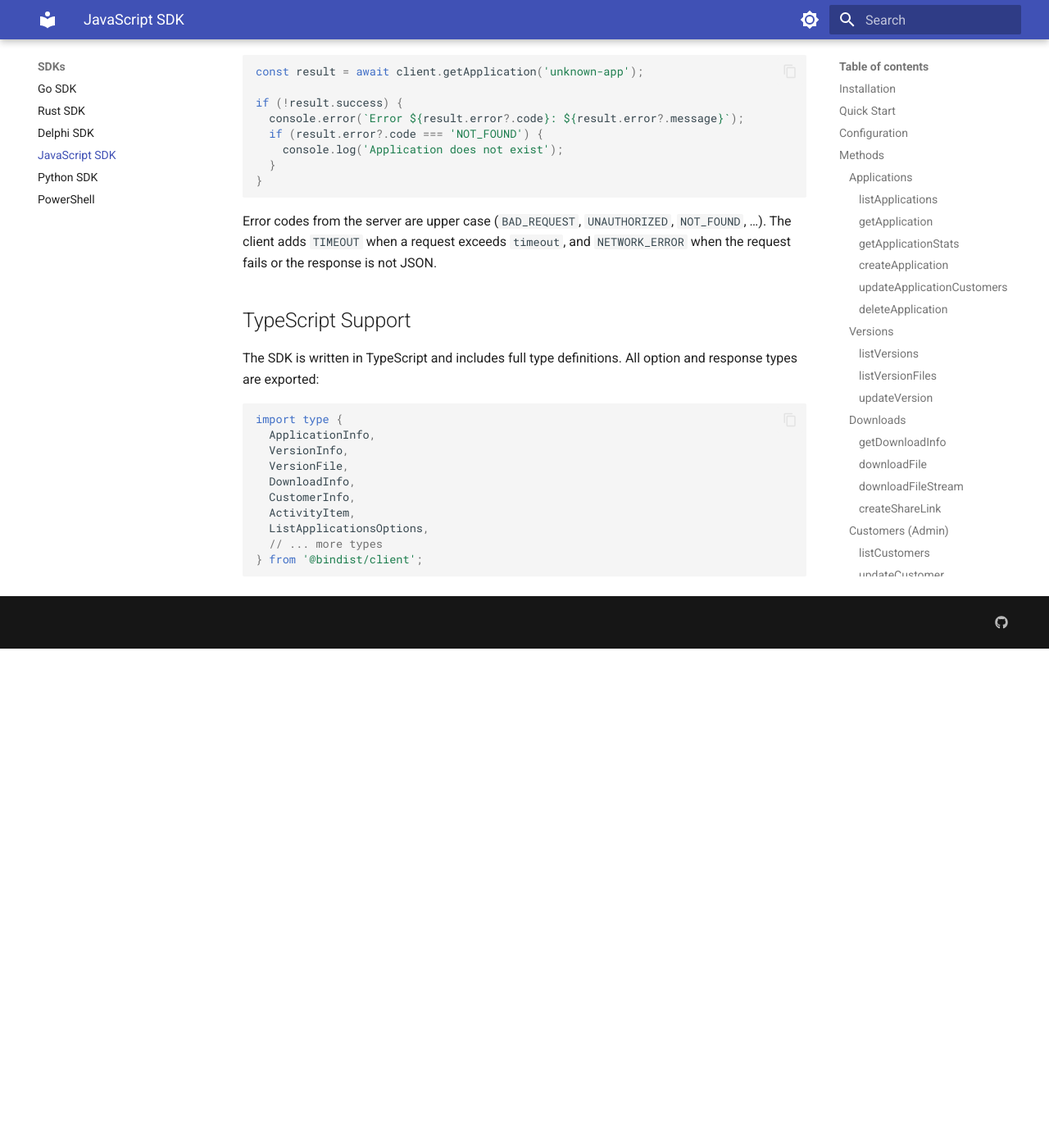
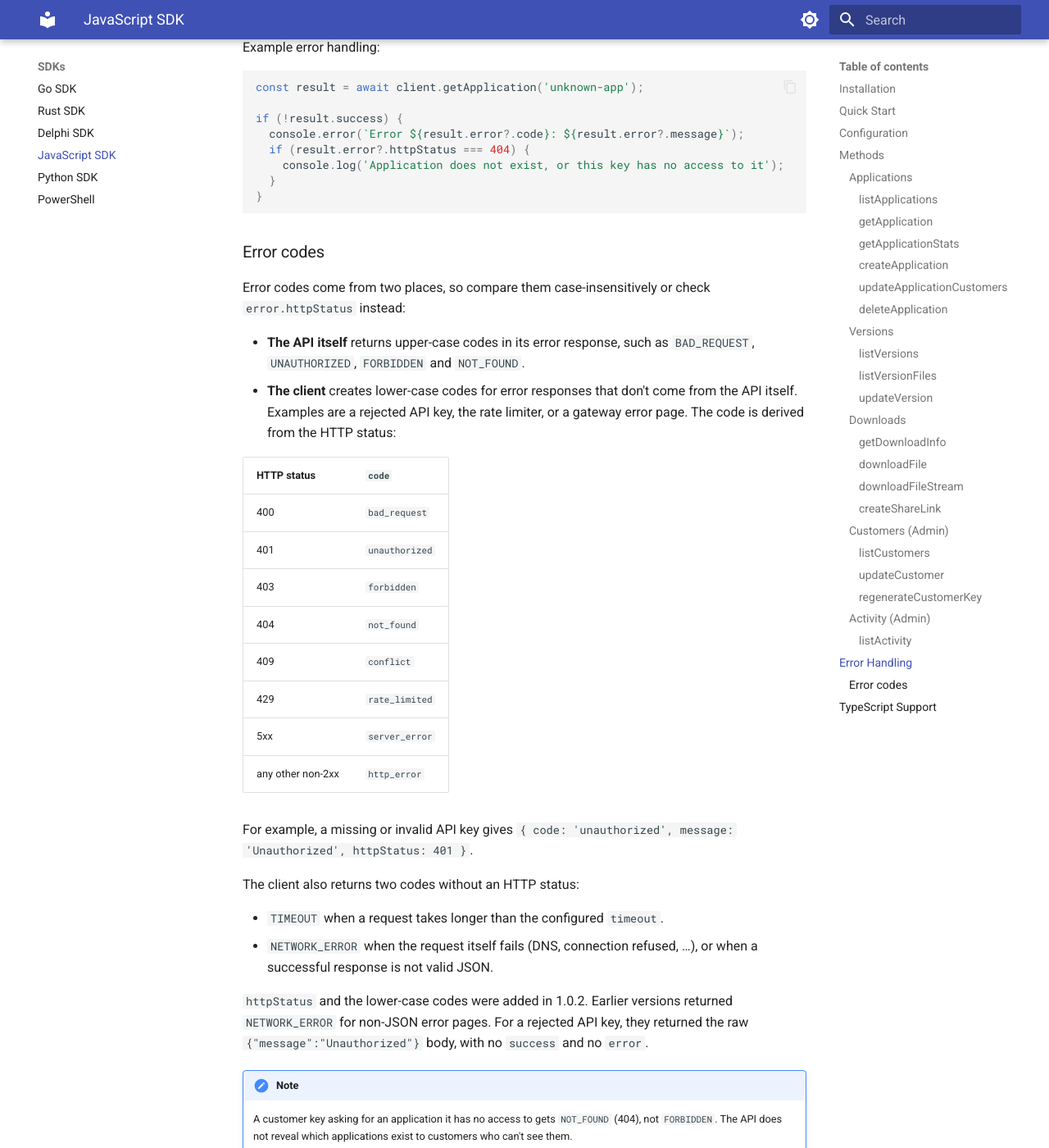
Before and after one commit to BinDist/bindist-docs, an MkDocs documentation site: the page built from docs/sdks/javascript.md, in a window 1280 px wide and 1400 px high, scrolled down 7254 px. Shown: the whole window at 82% size. Built offline with MkDocs 1.6.1 and Material for MkDocs 9.7.7, drawn with Linux system fonts in a browser that asks for light colours; before the commit the page ends 8045 px from its top, so only the background shows below that; some of the changed text lies outside the part shown.

Commit message:
Document the JS client's error codes and httpStatus (1.0.2) (#4)

````diff
--- a/docs/sdks/javascript.md
+++ b/docs/sdks/javascript.md
@@ -336,6 +336,7 @@ interface ApiResponse<T> {
     message: string;
     details?: Record<string, unknown>;
     timestamp?: string;
+    httpStatus?: number; // set for every non-2xx response (1.0.2+)
   };
   meta?: {
     requestId: string;
@@ -351,15 +352,50 @@ const result = await client.getApplication('unknown-app');
 
 if (!result.success) {
   console.error(`Error ${result.error?.code}: ${result.error?.message}`);
-  if (result.error?.code === 'NOT_FOUND') {
-    console.log('Application does not exist');
+  if (result.error?.httpStatus === 404) {
+    console.log('Application does not exist, or this key has no access to it');
   }
 }
 ```
 
-Error codes from the server are upper case (`BAD_REQUEST`, `UNAUTHORIZED`, `NOT_FOUND`, …).
-The client adds `TIMEOUT` when a request exceeds `timeout`, and `NETWORK_ERROR` when the
-request fails or the response is not JSON.
+### Error codes
+
+Error codes come from two places, so compare them case-insensitively or check
+`error.httpStatus` instead:
+
+- **The API itself** returns upper-case codes in its error response, such as `BAD_REQUEST`,
+  `UNAUTHORIZED`, `FORBIDDEN` and `NOT_FOUND`.
+- **The client** creates lower-case codes for error responses that don't come from the API
+  itself. Examples are a rejected API key, the rate limiter, or a gateway error page. The code
+  is derived from the HTTP status:
+
+| HTTP status | `code` |
+|-------------|--------|
+| 400 | `bad_request` |
+| 401 | `unauthorized` |
+| 403 | `forbidden` |
+| 404 | `not_found` |
+| 409 | `conflict` |
+| 429 | `rate_limited` |
+| 5xx | `server_error` |
+| any other non-2xx | `http_error` |
+
+For example, a missing or invalid API key gives
+`{ code: 'unauthorized', message: 'Unauthorized', httpStatus: 401 }`.
+
+The client also returns two codes without an HTTP status:
+
+- `TIMEOUT` when a request takes longer than the configured `timeout`.
+- `NETWORK_ERROR` when the request itself fails (DNS, connection refused, …), or when a
+  successful response is not valid JSON.
+
+`httpStatus` and the lower-case codes were added in 1.0.2. Earlier versions returned
+`NETWORK_ERROR` for non-JSON error pages. For a rejected API key, they returned the raw
+`{"message":"Unauthorized"}` body, with no `success` and no `error`.
+
+!!! note
+    A customer key asking for an application it has no access to gets `NOT_FOUND` (404), not
+    `FORBIDDEN`. The API does not reveal which applications exist to customers who can't see them.
 
 ## TypeScript Support
 
````
